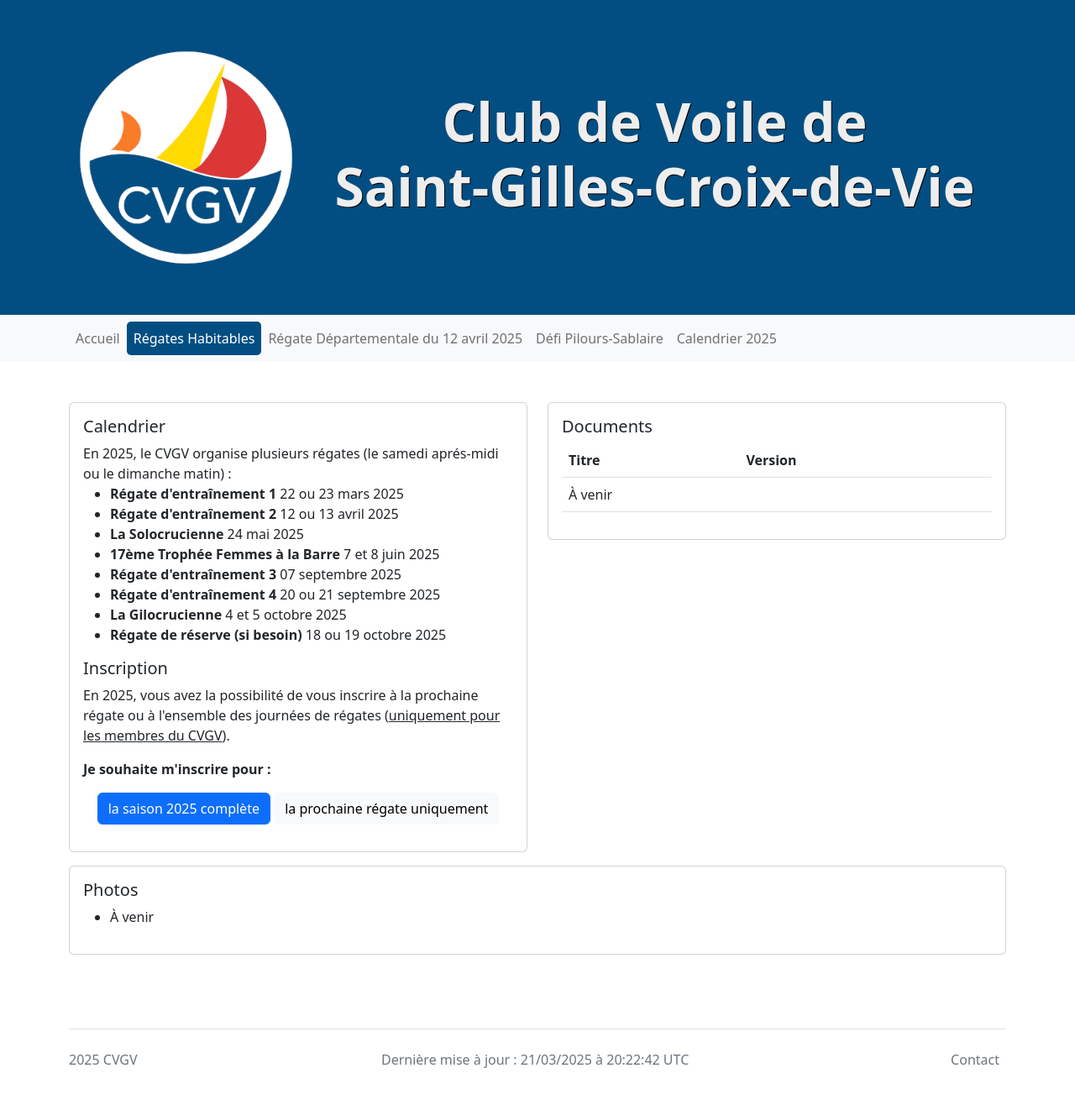
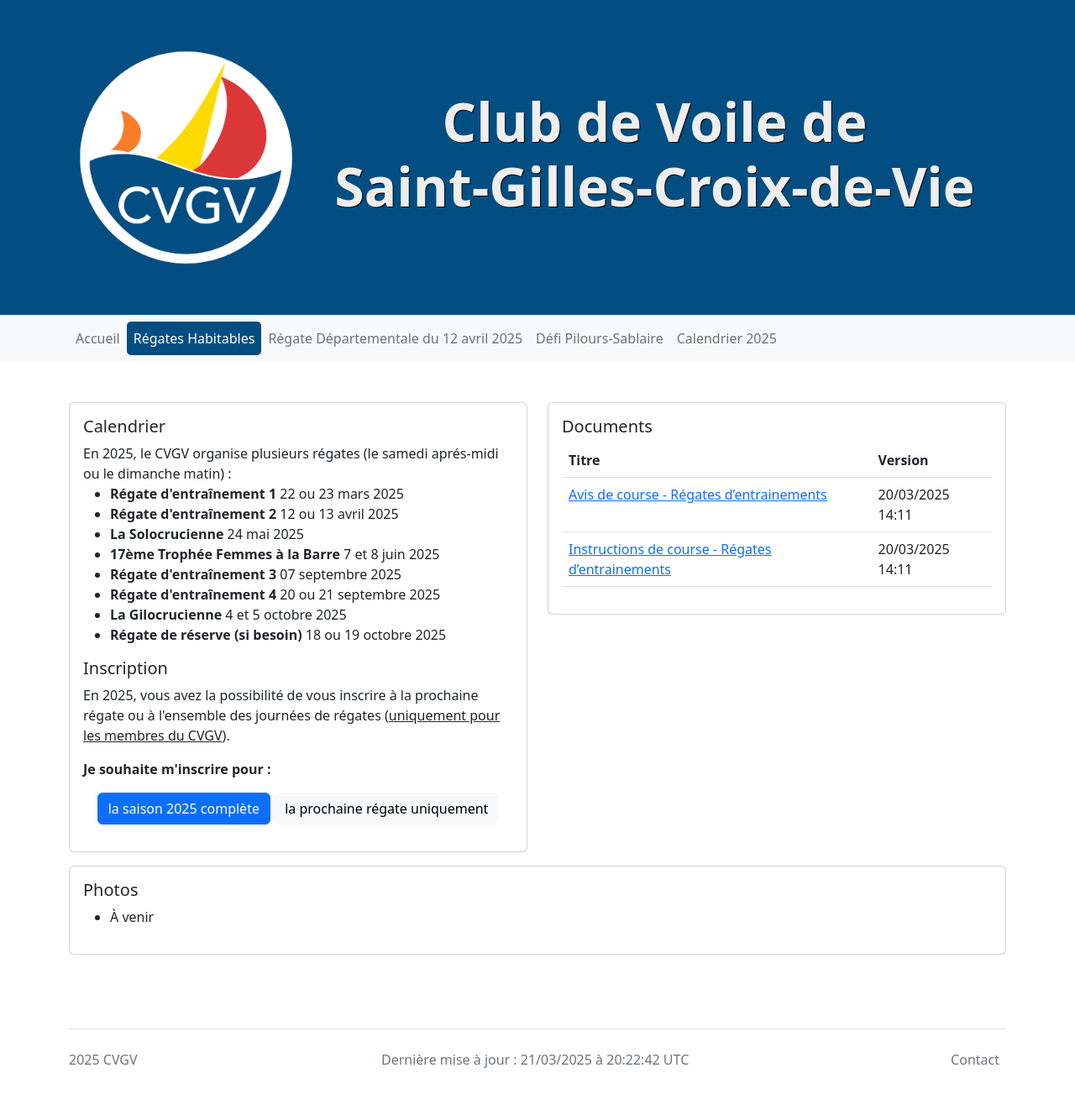
Before and after one commit to cvgv-asso/cvgv-asso.github.io, a Jekyll site: the page built from regates-habitables.html, in a window 1280 px wide. Shown: the whole page at 84% size. Built offline with Jekyll 4.4.1, drawn with Linux system fonts in a browser that asks for light colours; comment, search, counter and statistics services are not loaded.

Commit message:
Publication IC/AC régates d'entrainements 2025

```diff
--- a/regates-habitables.html
+++ b/regates-habitables.html
@@ -52,9 +52,12 @@
                         </thead>
                         <tbody>
                             <tr>
-                                <td scope="row" colspan="2">
-					À venir
-                                </td>
+                                <td scope="row"><a href="./assets/documents/AC -Régates d'entrainements CVGV 2025.pdf">Avis de course - Régates d’entrainements</a></td>
+                                <td scope="row">20/03/2025 14:11</td>
+                            </tr>
+                            <tr>
+                                <td scope="row"><a href="assets/documents/IC - Régates d'entrainements CVGV 2025.pdf">Instructions de course - Régates d’entrainements</a></td>
+                                <td scope="row">20/03/2025 14:11</td>
                             </tr>
                         </tbody>
                     </table>
```
Also changed, not shown: 2 other files.
